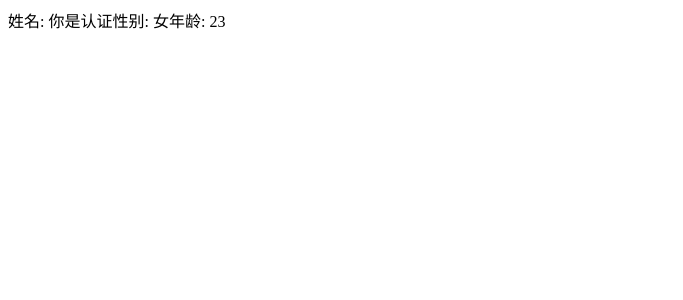
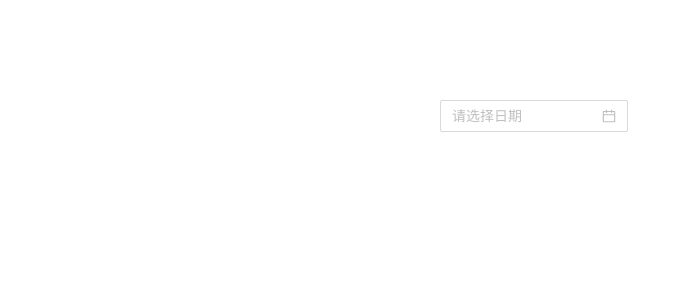
Before and after one commit to ranwawa/learning, a React (Create React App) app: page / in a window 1280 px wide. Shown: the top 300 px of the page, without its empty margins (0-683 px from the left). Built offline with nearby package versions, Linux system fonts and the light colour scheme.

Commit message:
feat(体验antd):

```diff
--- a/package.json
+++ b/package.json
@@ -6,6 +6,9 @@
     "@testing-library/jest-dom": "^4.2.4",
     "@testing-library/react": "^9.5.0",
     "@testing-library/user-event": "^7.2.1",
+    "antd": "^4.6.6",
+    "moment": "^2.29.1",
+    "prop-types": "^15.7.2",
     "react": "^16.13.1",
     "react-dom": "^16.13.1",
     "react-scripts": "3.4.1"
--- /dev/null
+++ b/src/AntdDemo.jsx
@@ -0,0 +1,26 @@
+/*
+* antd初体验
+* 为什么style要用对象形式,而不能直接用字符串形式?
+* */
+import React, { useState } from 'react';
+import {  ConfigProvider, DatePicker, message } from 'antd';
+import zhCN from 'antd/es/locale/zh_CN';
+import moment from 'moment';
+import 'moment/locale/zh-cn';
+
+moment.locale('zh-cn');
+export const AntdDemo = () => {
+  const [date, setDate ] = useState(null);
+  const handleChange = value => {
+    message.info(`你选择的日期是: ${value ? value.format('YYYY年MM月DD日') : '未选择'}`);
+    setDate(value);
+  }
+  return (
+    <ConfigProvider locale={zhCN}>
+
+      <div style={{ width: 400, margin: '100px auto'}}>
+        <DatePicker onChange={handleChange}/>
+      </div>
+    </ConfigProvider>
+  )
+}
--- a/src/app.jsx
+++ b/src/app.jsx
@@ -1,5 +1,7 @@
 import React from "react";
-import PropTypes from './PropTypes';
+import 'antd/dist/antd.css';
+import { AntdDemo } from './AntdDemo';
+// import PropTypes from './PropTypes';
 // import Compose from './Compose';
 // import Calculator from './StateDemo/Calculator';
 // import FormDemo from './FormDemo';
@@ -24,7 +26,8 @@
   render() {
     return (
       <div>
-        <PropTypes userName="你是认证" age={ 23 } sex="女"/>
+        <AntdDemo />
+        {/*<PropTypes userName="你是认证" age={ 23 } sex="女"/>*/}
         {/*<Compose left={ <Calculator /> }>*/}
         {/*  <span>这个是组合</span>*/}
         {/*</Compose>*/}
```
